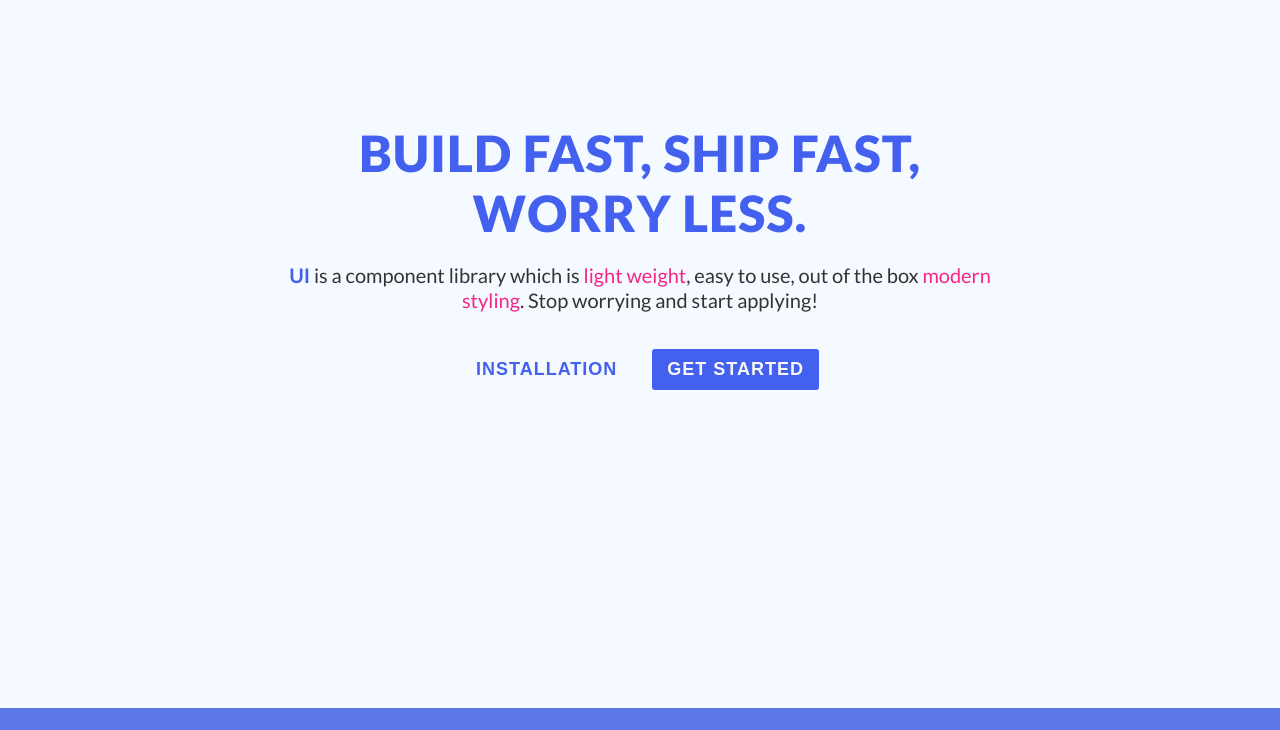
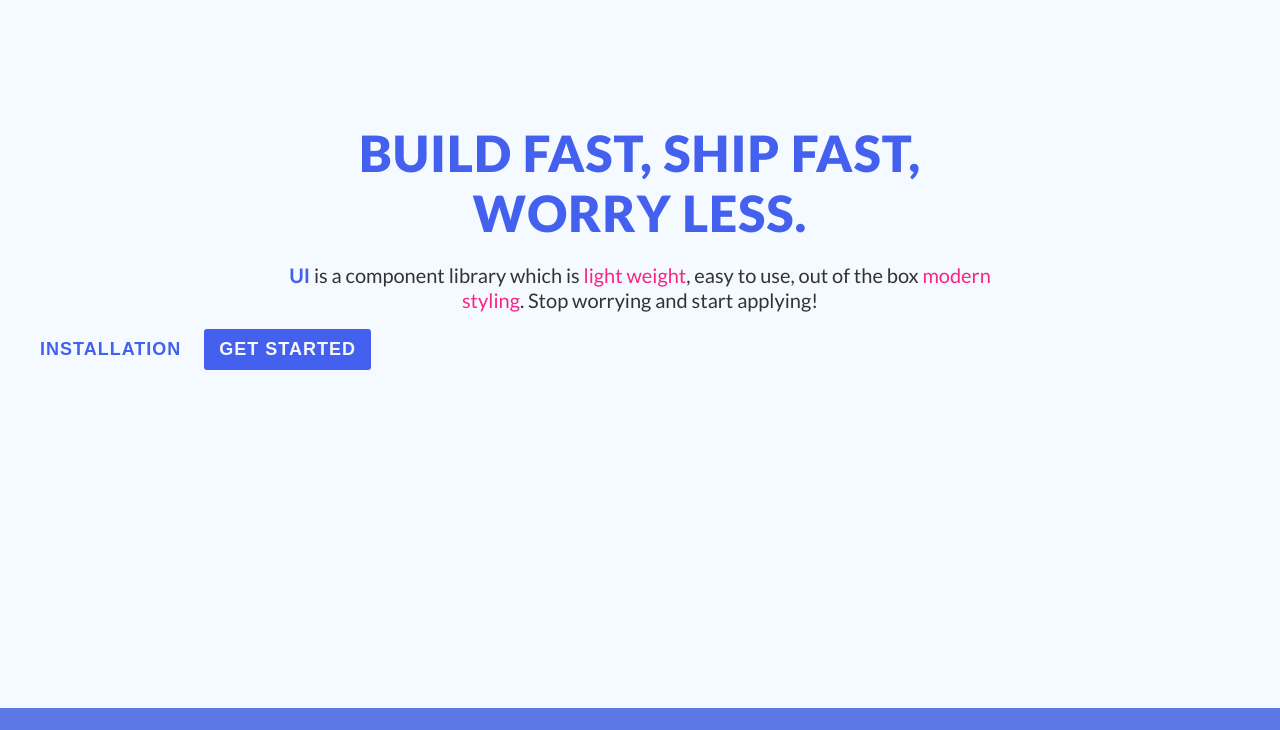
Before and after one commit to GMuskan/UI-Component-Library, a website built with Parcel: page index.html in a window 1280 px wide. Shown: the part 68-798 px from the top of the page. Built offline with nearby package versions, Linux system fonts and the light colour scheme; files whose address does not match are found by name.

Commit message:
update: updated css

```diff
--- a/css/component.css
+++ b/css/component.css
@@ -14,7 +14,7 @@
 @import url("../components/Grid/grid.css");
 @import url("../components/Slider/slider.css");
 @import url("./utilities.css");
-@import url("./main.css");
+/* @import url("./main.css"); */
 
 :root {
     --color-primary: #4361ee;
```
